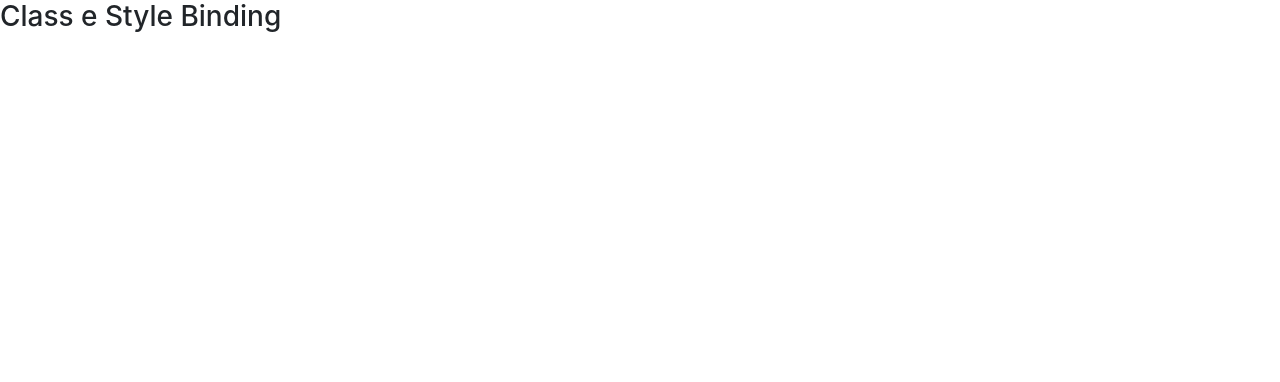
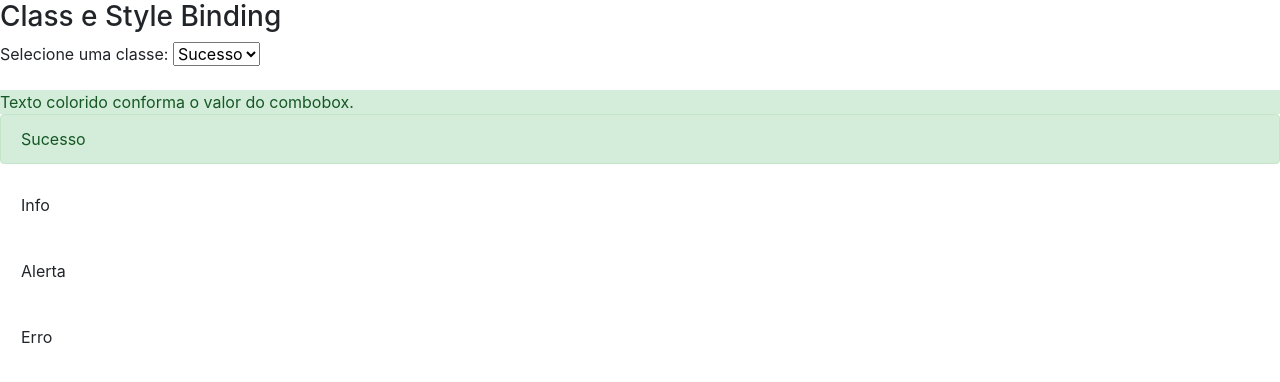
Before and after one commit to AgnisElouise/Curso-Angular2, an Angular app in the folder data-binding/: page / in a window 1280 px wide. Shown: the top 382 px of the page. Built offline with nearby package versions, Linux system fonts and the light colour scheme.

Commit message:
style binding

```diff
--- a/data-binding/src/app/data-binding/data-binding.component.html
+++ b/data-binding/src/app/data-binding/data-binding.component.html
@@ -15,6 +15,37 @@
   <article>
     <h3>Class e Style Binding</h3>
     <div>
+      Selecione uma classe:
+      <select #classe (change)="0">
+        <option value="alert-success">Sucesso</option>
+        <option value="alert-info">Info</option>
+        <option value="alert-warning">Alerta</option>
+        <option value="alert-danger">Erro</option>
+      </select>
+      <br><br>
+
+      <div class="{{ classe.value }}" role="alert">
+        Texto colorido conforma o valor do combobox.
+      </div>
+
+      <div class="alert " role="alert"
+      [class.alert-success]="classe.value == 'alert-success'">
+      Sucesso</div>
+      <div class="alert " role="alert"
+      [class.alert-info]="classe.value == 'alert-info'">
+      Info</div>
+      <div class="alert " role="alert"
+      [class.alert-warning]="classe.value == 'alert-warning'">
+      Alerta</div>
+      <div class="alert " role="alert"
+      [class.alert-danger]="classe.value == 'alert-danger'">
+      Erro</div>
+
+
+      <div class="alert alert-danger" role="alert"
+      [style.display]="classe.value == 'alert-danger' ? 'block' : 'none'">
+        Esse texto somente aparece em caso de Erro
+      </div>
 
     </div>
 
```
